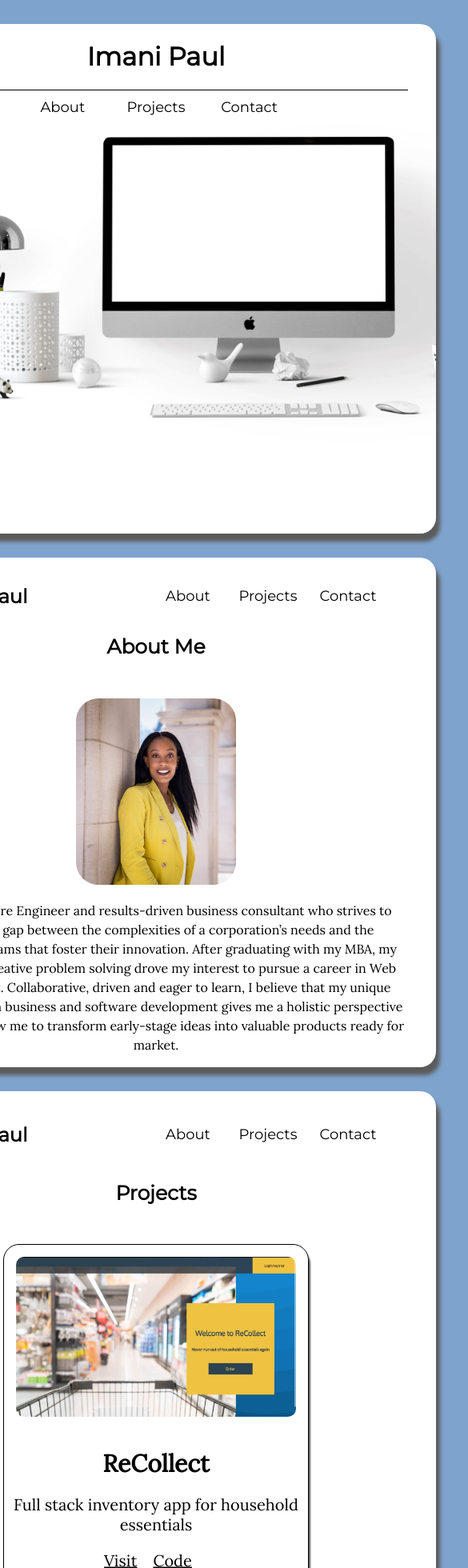
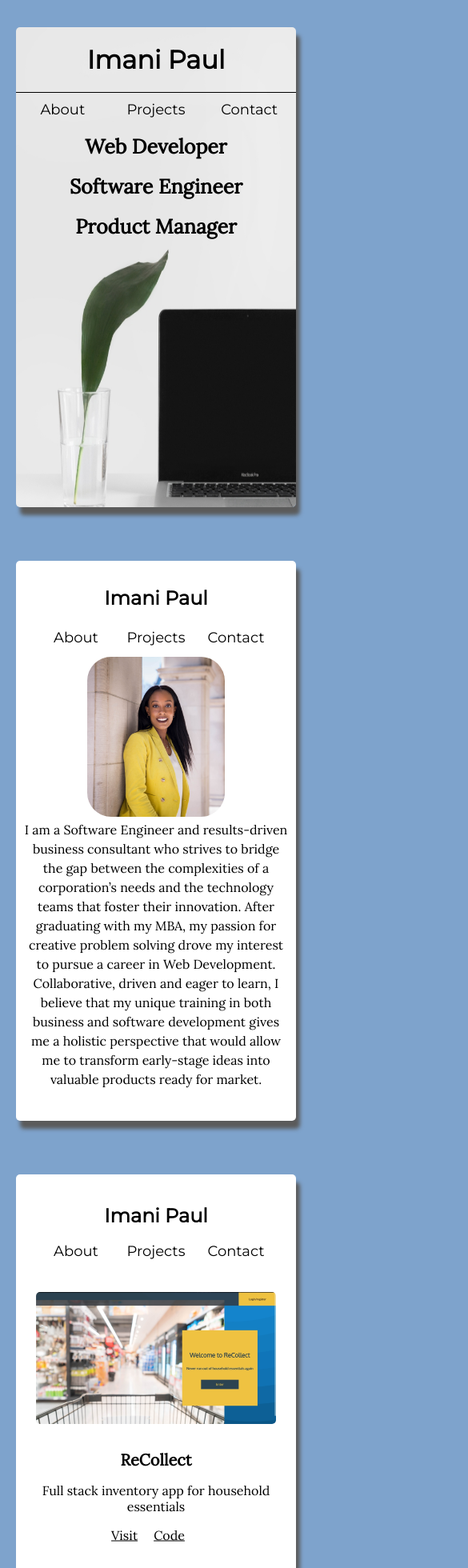
Before and after one commit to imanipaul/portfolio, a React (Create React App) app: page / in a window 390 px wide. Shown: the top 1960 px of the page at 80% size, 585 px wide, since content can reach past the window. Built offline with nearby package versions, Linux system fonts and the light colour scheme.

Commit message:
Style for iphone 10

```diff
--- a/src/App.css
+++ b/src/App.css
@@ -543,7 +543,6 @@ margin: 25px;
   }
 
   header{
-    /* position: sticky; */
     height: auto;
     top: 0px;
     width: 100%;
@@ -722,11 +721,215 @@ margin: 25px;
 display: none;
   }
 
+}
 
+@media screen and (max-width: 425px){
+  body{
+    background-color: #7EA3CC;
+    margin: 0px;
+    padding: 0px;
+    overflow: visible;
+  }
 
+  nav, header, h2, p, div{
+    padding: 0px;
+  }
 
+  .logos{
+    display: none;
+  }
 
+  header{
+    height: auto;
+    top: 0px;
+    width: 100%;
+    left: 0px;
+    right: 0px;
+  }
 
+  .about-container, .landing-page-container, .contact-container, .projects-container{
+    width: 350px;
+    height: 600px;
+    margin-top: 33.5px;
+    margin-bottom: 33.5px;
+    border-radius: 5px;
+    align-self: center;
+  }
 
+  .landing-page-container{
+    background: url('./images/computerplant-best.jpg');
+    background-size: 100% 130%;
+    background-repeat: no-repeat;
+  }
 
+  .about-container:hover, .landing-page-container:hover, .contact-container:hover, .projects-container:hover{
+    border: none;
+  }
+
+  .about-container{
+    height: 650px;
+  }
+
+  .slidingVertical span{
+    position: static;
+    animation-name: none;
+    margin-top: 0;
+    height: auto;
+    width: auto;
+    opacity: 1;
+    font-size: 25px;
+    font-weight: bold;
+
+  }
+
+  .slidingVertical{
+    display: flex;
+    flex-direction: column;
+    line-height: 2;
+    margin-top: 10px;
+  }
+
+  nav{
+    width: 100%;
+
+  }
+
+  .about-nav{
+    display: flex;
+    flex-direction: column;
+    justify-content: space-around;
+    width: 100%;
+    margin: 0px;
+  }
+
+  .about-container .about-nav{
+    margin-top: 20px;
+  }
+
+  .about-nav div, .about-nav p, .about-nav h2{
+    margin: 0px;
+  }
+
+  .about-content{
+    width: 200px;
+  }
+
+  .about-content .title{
+    margin-bottom: 0px;
+    display: none;
+  }
+
+  .about-section{
+    flex-direction: column;
+    width: 350px;
+    height: 100%
+  }
+
+  .about-container{
+    height: 700px;
+  }
+  .headshot{
+    max-height: 200px;
+    width: auto;
+    border-radius: 30px;
+  }
+
+  .brand-statement-container p{
+    width: 330px;
+    height: 300px;
+    margin: 0px;
+    text-align: center;
+  }
+  .brand-statement-container{
+    width: auto;
+    height: 330px;
+  }
+
+  .about-logo{
+    width: 60px;
+    height: auto;
+    margin: 5px;
+  }
+
+  .framework-logos{
+    height: 400px;
+    margin-top: 20px;
+  }
+
+  .contact{
+    width: 100%;
+  }
+
+  .contact .title{
+    font-size: 20px;
+  }
+
+  .contact a{
+    margin: 0px;
+    margin-right: 10px;
+  }
+
+  .contact-container .about-nav{
+    margin-top: 20px;
+  }
+
+  .projects-container{
+    overflow: visible;
+    height: 1900px;
+
+  }
+
+  .project-card{
+    background: transparent;
+    box-shadow: none;
+    border: none;
+    display: flex;
+    justify-content: space-around;
+    flex-direction: column;
+    margin: 0px;
+
+  }
+
+  .project-card img{
+    max-width: 300px;
+    height: auto;
+    border-radius: 5px;
+  }
+
+  .projects-container .about-nav{
+    height: 90px;
+  }
+
+  .text-description{
+    color: black;
+    text-align: center;
+    width: 100%
+  }
+
+  .text-description h3 {
+    font-size: 20px;
+    margin: 0px;
+  }
+
+  .text-description p, .text-description a{
+    font-size: 16px;
+  }
+
+  .hover-text{
+    opacity: 1;
+    text-align: center;
+    width: 100%;
+    display: flex;
+    flex-direction: column;
+    align-items: center;
+    height: 150px;
+    background-color: transparent;
+    border-radius: 20px;
+    position: relative;
+
+  }
+
+  .projects-container .title{
+display: none;
+  }
 }
```
